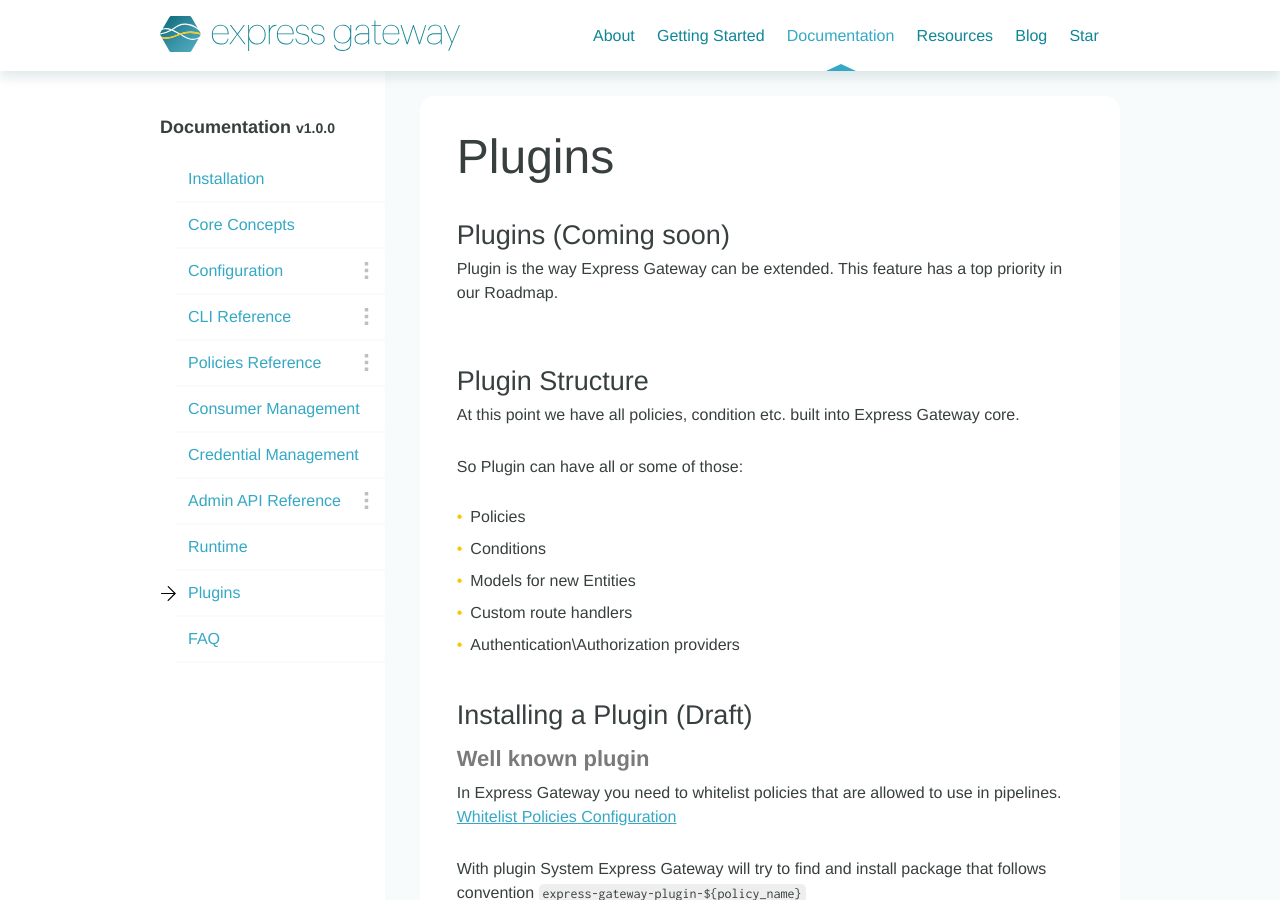
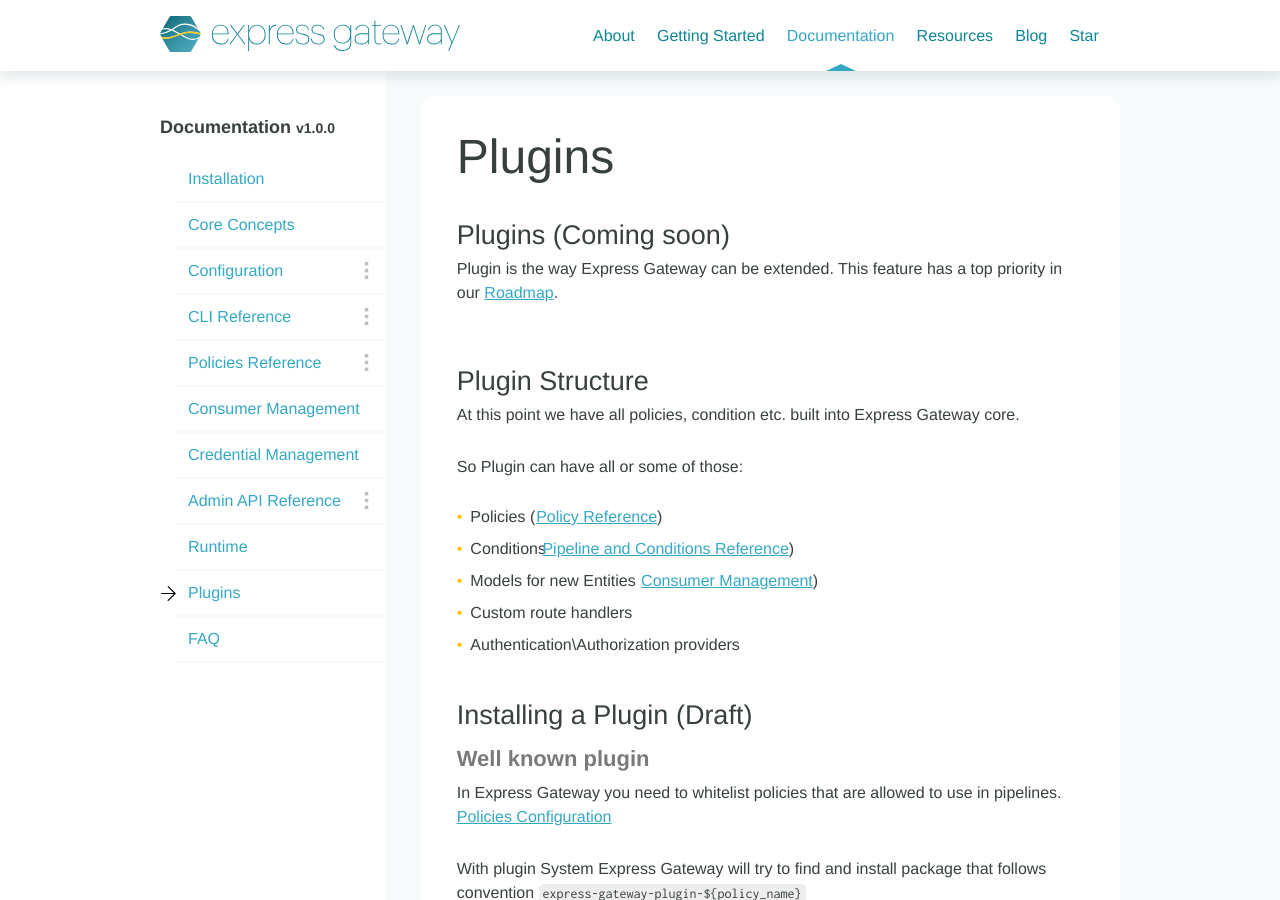
Before and after one commit to ExpressGateway/express-gateway.io, a Jekyll site: the page built from docs/plugins.md, in a window 1280 px wide and 900 px high. Built offline with Jekyll 4.4.1, drawn with Linux system fonts in a browser that asks for light colours; nearby versions of some CDN libraries; some web fonts are replaced; comment, search, counter and statistics services are not loaded.

Commit message:
plugin doc

```diff
--- a/docs/plugins.md
+++ b/docs/plugins.md
@@ -6,18 +6,17 @@
 ### Plugins (Coming soon)
 
 Plugin is the way Express Gateway can be extended.
-This feature has a top priority in our Roadmap.
+This feature has a top priority in our [Roadmap](https://waffle.io/ExpressGateway/express-gateway).
 
 ### Plugin Structure
 At this point we have all policies, condition etc. built into Express Gateway core.
 
 So Plugin can have all or some of those:
-* Policies
-* Conditions
-* Models for new Entities
+* Policies (&nbsp; [Policy Reference](./policies))
+* Conditions [Pipeline and Conditions Reference](./configuration/policies))
+* Models for new Entities &nbsp; [Consumer Management](./consumer-management))
 * Custom route handlers
 * Authentication\Authorization providers
-
 
 
 ### Installing a Plugin (Draft)
@@ -25,7 +24,7 @@
 #### Well known plugin
 
 In Express Gateway you need to whitelist policies that are allowed to use in pipelines.
-[Whitelist Policies Configuration](./configuration/policies)
+[Policies Configuration](./configuration/policies)
 
 With plugin System Express Gateway will try to find and install package that follows convention `express-gateway-plugin-${policy_name}`
 
```
